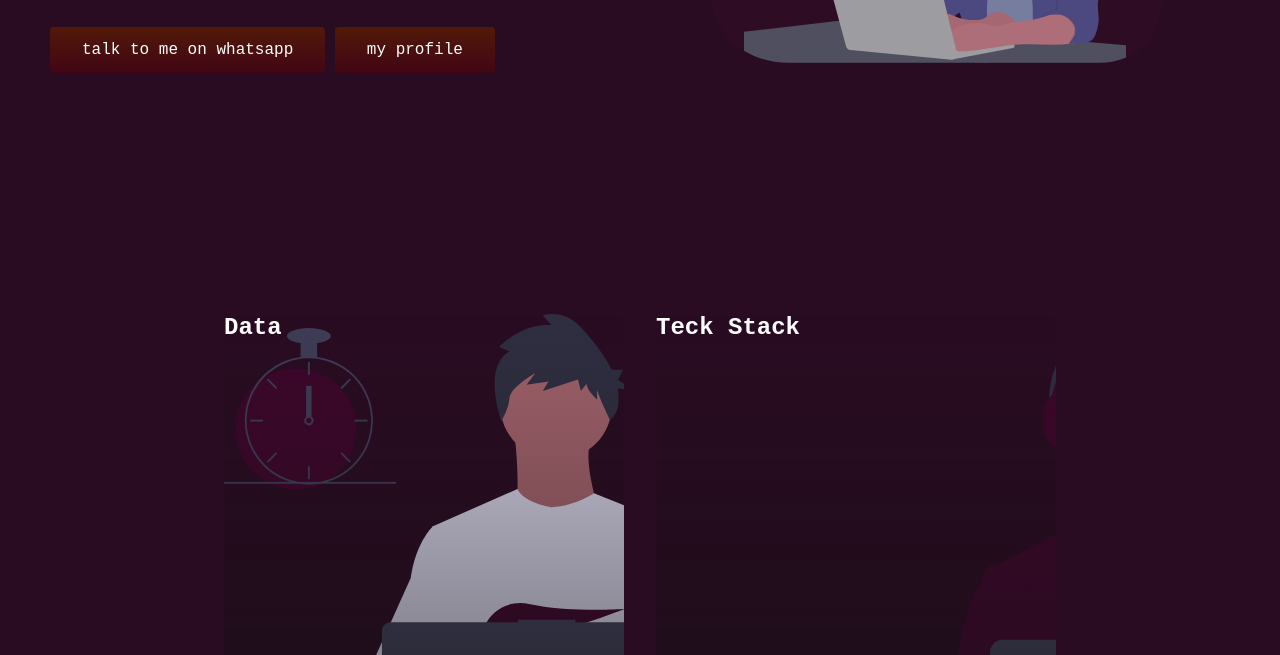
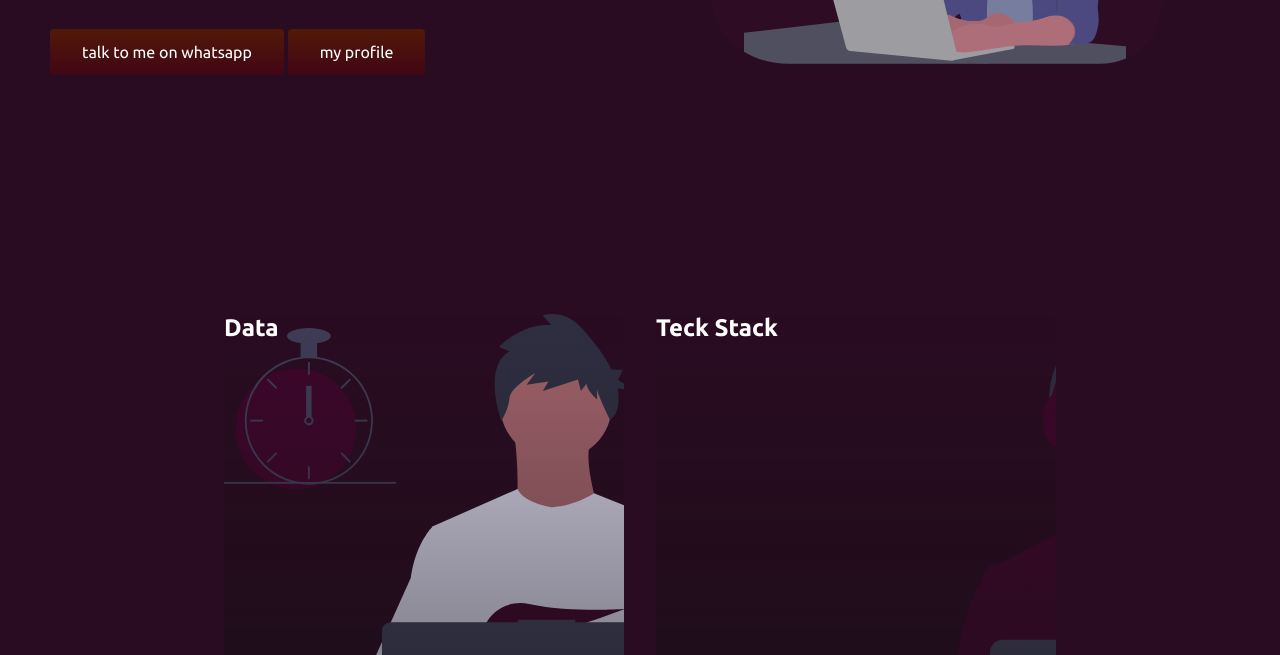
Before and after one commit to Nyaribari/foscraft, a plain HTML site: page index.html in a window 1280 px wide. Shown: the part 482-1137 px from the top of the page. Drawn offline with Linux system fonts and the light colour scheme.

Commit message:
ubuntu font

```diff
--- a/index.html
+++ b/index.html
@@ -4,6 +4,7 @@
     <meta charset="UTF-8">
     <meta http-equiv="X-UA-Compatible" content="IE=edge">
     <meta name="viewport" content="width=device-width, initial-scale=1.0">
+    <link rel="stylesheet" type="text/css" href="http://fonts.googleapis.com/css?family=Ubuntu:regular,bold&subset=Latin">
     <title>foscraft</title>
     <link rel="stylesheet" href="styles.css" />
 </head>
--- a/styles.css
+++ b/styles.css
@@ -2,7 +2,7 @@
     box-sizing: border-box;
     margin: 0;
     padding: 0;
-    font-family: 'Courier New', Courier, monospace;
+    font-family: Ubuntu, sans-serif;
 }
 
 .navbar {
```
